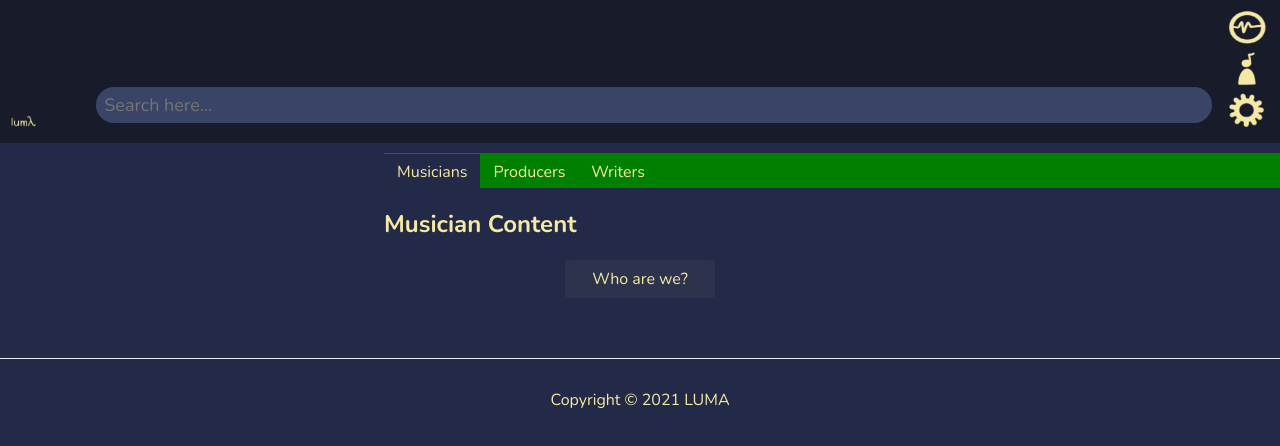
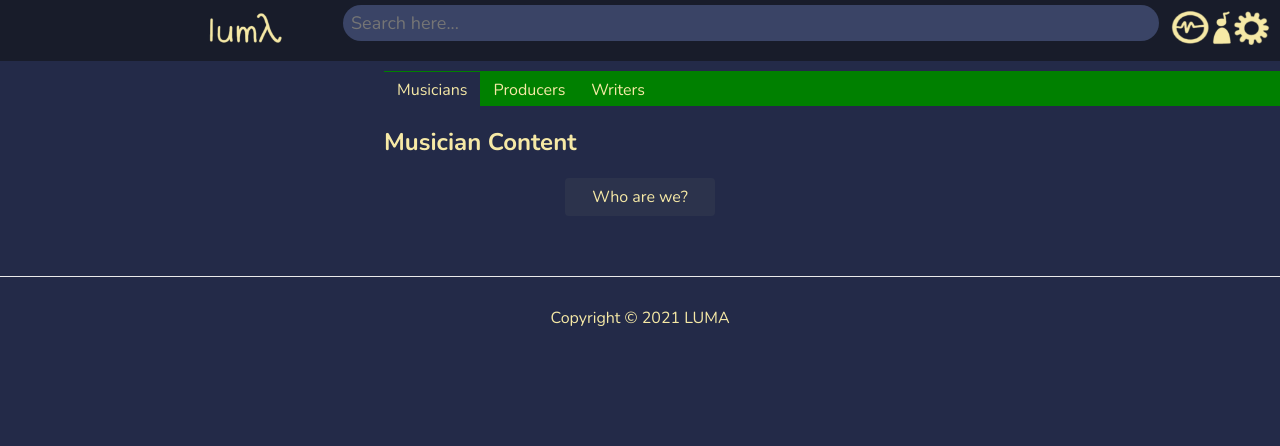
Before and after one commit to thejamielin/Luma, a Next.js app in the folder src/frontend/: page / in a window 1280 px wide. Shown: the top 446 px of the page. Built offline with nearby package versions, Linux system fonts and the light colour scheme.

Commit message:
searchbar length changed

```diff
--- a/src/frontend/styles/globals.css
+++ b/src/frontend/styles/globals.css
@@ -54,7 +54,7 @@ footer {
   padding: 8px;
   border-radius: 30px;
   border: none;
-  width: 1100px;
+  width: 800px;
   height: 20px;
   font-size: 18px;
   text-align: flex-end;
```
